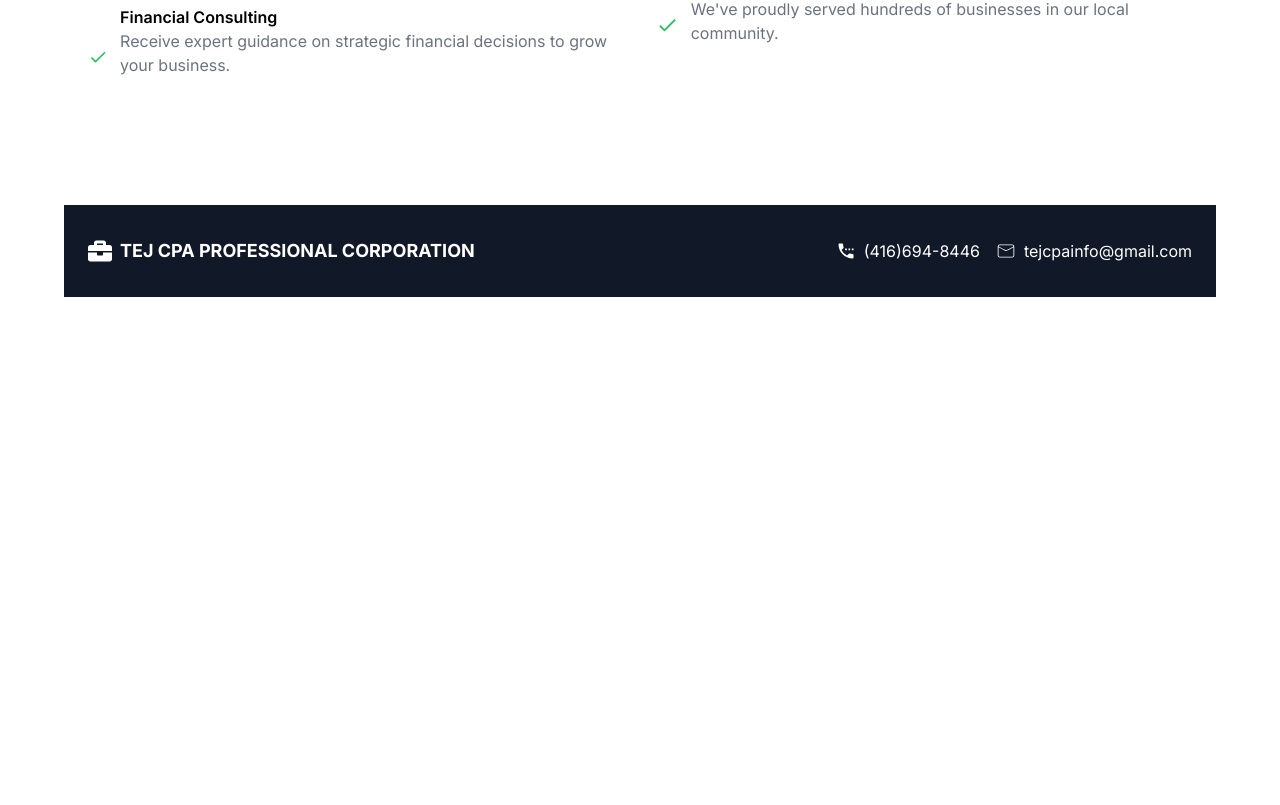
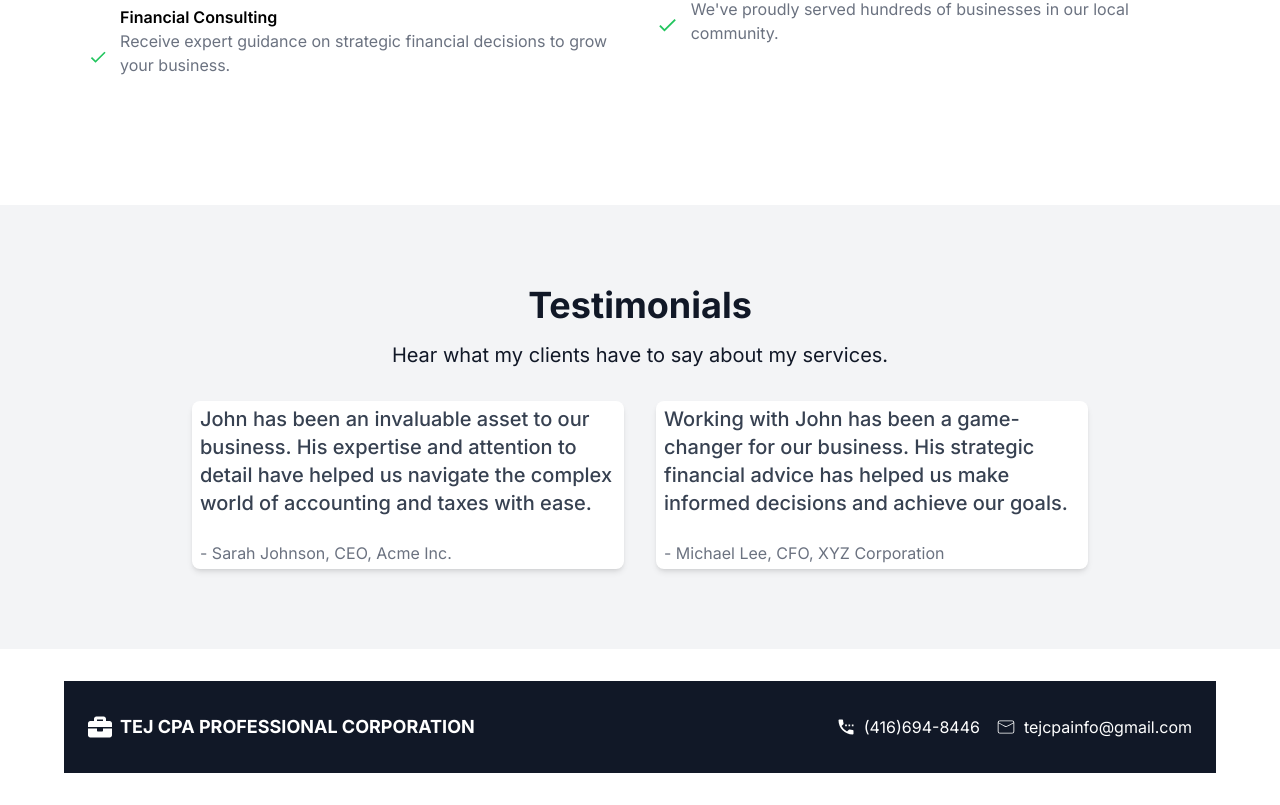
Before and after one commit to kpaccess/tejcpa, a Next.js app: page / in a window 1280 px wide. Shown: the part 1552-2357 px from the top of the page. Before the commit the page ends 1881 px from the top, so only its background shows below. Built offline with nearby package versions, Linux system fonts and the light colour scheme.

Commit message:
testimonials

```diff
--- a/app/page.tsx
+++ b/app/page.tsx
@@ -7,6 +7,7 @@
 import HeroPage from "@/components/heroPage";
 import Services from "@/components/services";
 import AboutMe from "@/components/about";
+import Testimonials from "@/components/testimonials";
 
 export default function Component() {
   return (
@@ -15,6 +16,7 @@
         <HeroPage />
         <AboutMe />
         <Services />
+        <Testimonials />
       </main>
     </div>
   );
--- /dev/null
+++ b/components/card.tsx
@@ -0,0 +1,9 @@
+const Card = ({ children }: { children: React.ReactNode }) => {
+  return (
+    <div className="bg-white rounded-lg shadow-md overflow-hidden">
+      {children}
+    </div>
+  );
+};
+
+export default Card;
--- /dev/null
+++ b/components/testimonials.tsx
@@ -0,0 +1,47 @@
+import Card from "./card";
+
+const Testimonials = () => {
+  return (
+    <section
+      className="bg-gray-100 dark:bg-gray-800 text-gray-900 dark:text-gray-50 py-12 md:py-20 px-6 md:px-12 mb-8"
+      id="testimonials"
+    >
+      <div className="container mx-auto max-w-4xl space-y-8">
+        <div className="text-center space-y-4">
+          <h2 className="text-3xl md:text-4xl font-bold">Testimonials</h2>
+          <p className="text-lg md:text-xl">
+            Hear what my clients have to say about my services.
+          </p>
+        </div>
+        <div className="grid md:grid-cols-2 gap-8">
+          <Card>
+            <div>
+              <blockquote className="text-lg md:text-xl font-medium leading-relaxed text-gray-700 px-2 py-1">
+                John has been an invaluable asset to our business. His expertise
+                and attention to detail have helped us navigate the complex
+                world of accounting and taxes with ease.
+              </blockquote>
+              <div className="mt-4 text-gray-500 dark:text-gray-400 px-2 py-1 ">
+                - Sarah Johnson, CEO, Acme Inc.
+              </div>
+            </div>
+          </Card>
+          <Card>
+            <div>
+              <blockquote className="text-lg md:text-xl font-medium leading-relaxed text-gray-700 px-2 py-1">
+                Working with John has been a game-changer for our business. His
+                strategic financial advice has helped us make informed decisions
+                and achieve our goals.
+              </blockquote>
+              <div className="mt-4 text-gray-500 dark:text-gray-400 px-2 py-1">
+                - Michael Lee, CFO, XYZ Corporation
+              </div>
+            </div>
+          </Card>
+        </div>
+      </div>
+    </section>
+  );
+};
+
+export default Testimonials;
```
